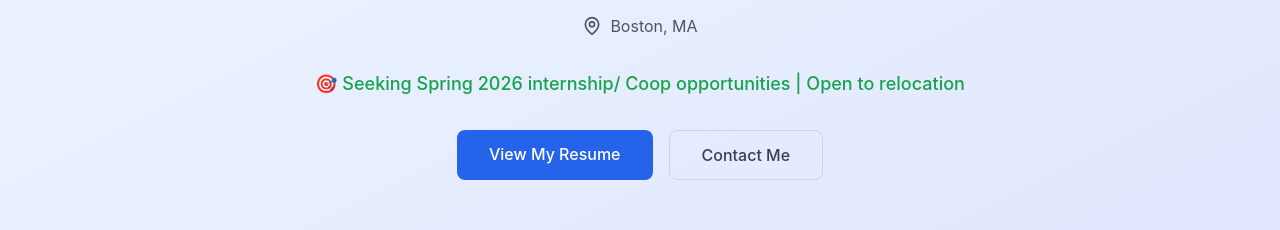
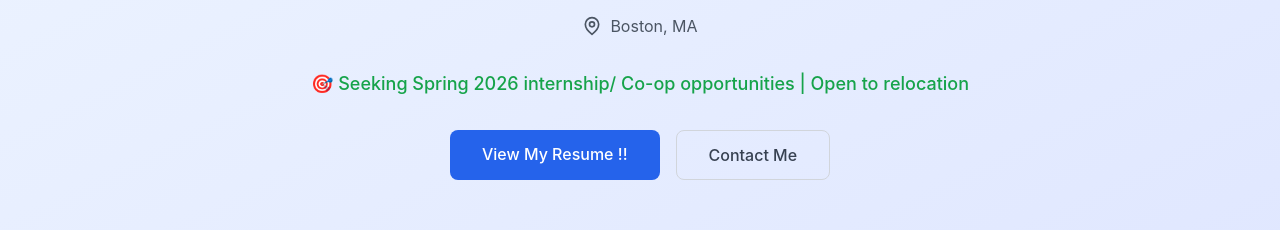
Before and after one commit to afrah123456/Initial_Portfolio, a React (Create React App) app: page / in a window 1280 px wide. Shown: the part 390-620 px from the top of the page. Built offline with nearby package versions, Linux system fonts and the light colour scheme.

Commit message:
Changed my resume

```diff
--- a/src/components/Portfolio.jsx
+++ b/src/components/Portfolio.jsx
@@ -423,11 +423,11 @@ tech: ["Flask", "SentenceTransformers", "PyMuPDF", "python-docx", "scikit-learn"
 
             </div>
             <p className="text-lg text-green-600 mb-8 font-medium">
-              🎯 Seeking Spring 2026 internship/ Coop opportunities | Open to relocation
+              🎯 Seeking Spring 2026 internship/ Co-op opportunities | Open to relocation
             </p>
             <div className="flex justify-center space-x-4">
-              <a href="/Afrah_Fathima_Resume_Main.pdf" target="_blank" rel="noopener noreferrer" className="bg-blue-600 text-white px-8 py-3 rounded-lg hover:bg-blue-700 transition-colors font-medium">
-                View My Resume
+              <a href="/Afrah_DataScience.pdf" target="_blank" rel="noopener noreferrer" className="bg-blue-600 text-white px-8 py-3 rounded-lg hover:bg-blue-700 transition-colors font-medium">
+                View My Resume !!
               </a>
              <a href="#contact" className="border border-gray-300 text-gray-700 px-8 py-3 rounded-lg hover:bg-gray-50 transition-colors font-medium">
   Contact Me
```
Also changed, not shown: 1 other file (tests, documents, lock files or other folders).
